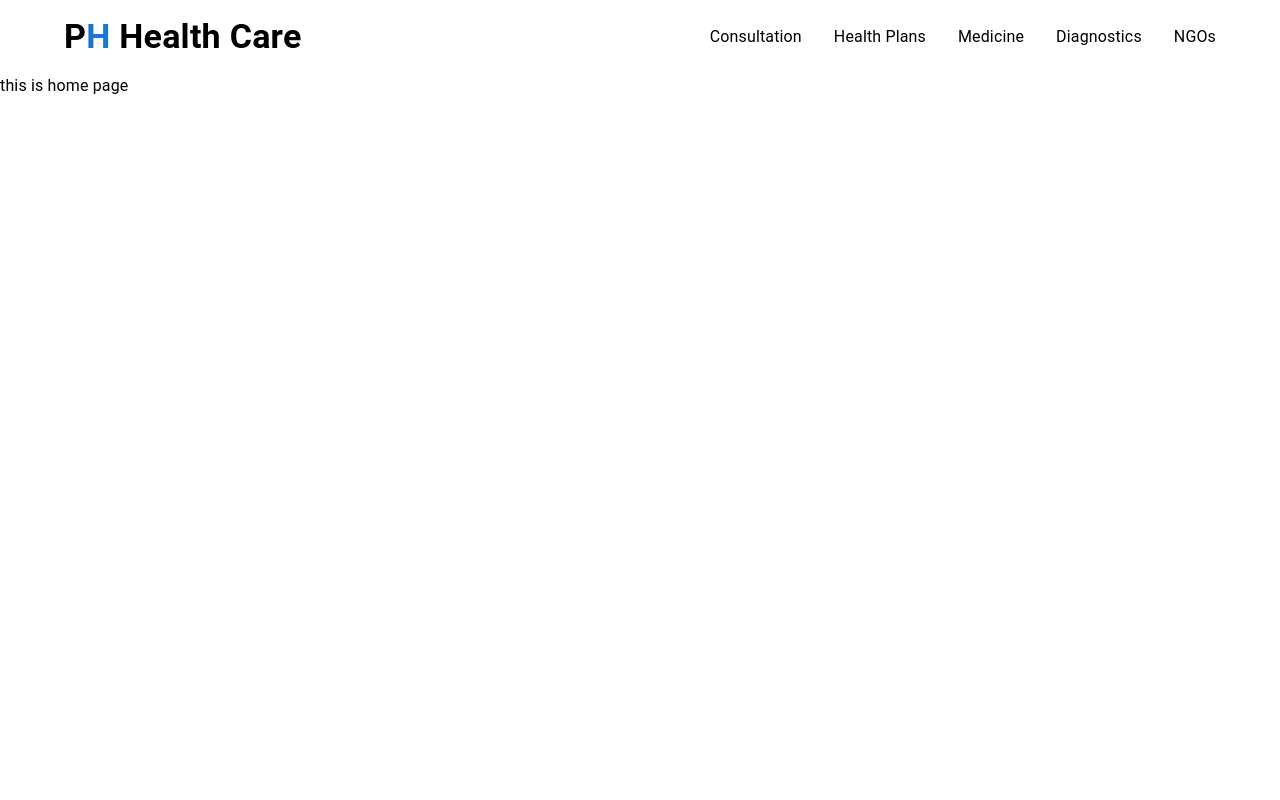
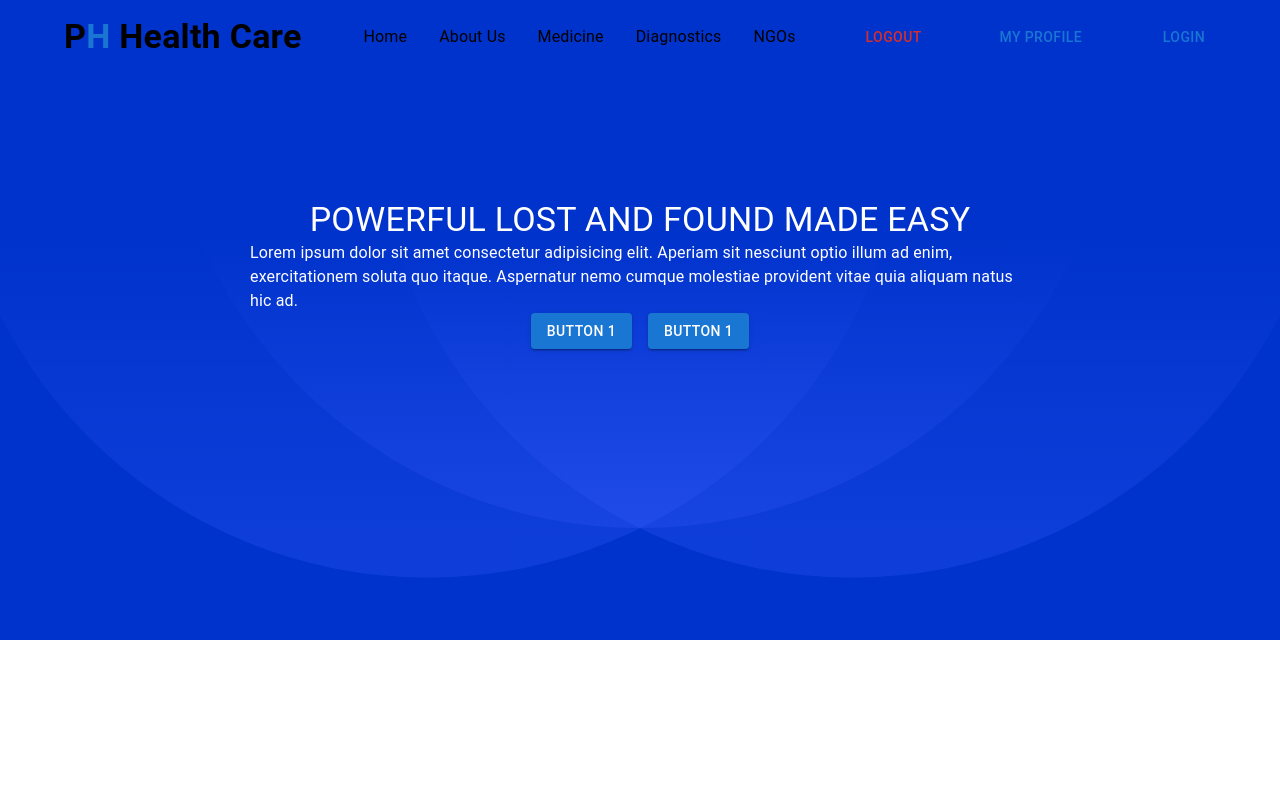
Before and after one commit to Shihab2022/Lost-And-Found, a Next.js app in the folder front-end/: page / in a window 1280 px wide. Shown: the top 800 px of the page. Built offline with nearby package versions, Linux system fonts and the light colour scheme.

Commit message:
create some code for hero section

```diff
--- /dev/null
+++ b/front-end/next.config.js
@@ -0,0 +1,13 @@
+/** @type {import('next').NextConfig} */
+const nextConfig = {
+  images: {
+    remotePatterns: [
+      {
+        protocol: "https",
+        hostname: "**",
+      },
+    ],
+  },
+};
+
+module.exports = nextConfig;
--- a/front-end/next.config.mjs
+++ /dev/null
@@ -1,4 +0,0 @@
-/** @type {import('next').NextConfig} */
-const nextConfig = {};
-
-export default nextConfig;
--- /dev/null
+++ b/front-end/src/app/(withCommonLayout)/about-us/page.tsx
@@ -0,0 +1,12 @@
+import { Typography } from "@mui/material";
+import React from "react";
+
+const AboutPage = () => {
+  return (
+    <div>
+      <Typography variant="h2"> this is about page</Typography>
+    </div>
+  );
+};
+
+export default AboutPage;
--- a/front-end/src/app/(withCommonLayout)/layout.tsx
+++ b/front-end/src/app/(withCommonLayout)/layout.tsx
@@ -1,13 +1,27 @@
 import Footer from "@/components/shared/Footer/Footer";
 import Navbar from "@/components/shared/Navbar/Navbar";
+import { Box } from "@mui/material";
 
 const CommonLayout = ({ children }: { children: React.ReactNode }) => {
   return (
-    <div>
-      <Navbar />
+    <Box sx={{ position: "relative" }}>
+      <Box
+        sx={{
+          background: "white",
+          position: "sticky",
+          top: 0,
+          left: 0,
+          width: "100%",
+        }}
+      >
+        <Box sx={{ position: "absolute", top: 0, left: 0, width: "100%" }}>
+          <Navbar />
+        </Box>
+      </Box>
+
       <div className="min-h-screen">{children}</div>
       <Footer />
-    </div>
+    </Box>
   );
 };
 
--- a/front-end/src/app/(withCommonLayout)/page.tsx
+++ b/front-end/src/app/(withCommonLayout)/page.tsx
@@ -1,9 +1,10 @@
+import Banner from "@/components/ui/HomePage/banner";
 import { Typography } from "@mui/material";
 
 const HomePage = () => {
   return (
     <>
-      <Typography> this is home page</Typography>
+      <Banner />
     </>
   );
 };
--- /dev/null
+++ b/front-end/src/assets/index.ts
@@ -0,0 +1,6 @@
+const assets = {
+    banner: require("./banar.svg"),
+
+};
+
+export default assets;
--- a/front-end/src/components/shared/Navbar/Navbar.tsx
+++ b/front-end/src/components/shared/Navbar/Navbar.tsx
@@ -4,10 +4,10 @@ import Link from "next/link";
 import dynamic from "next/dynamic";
 
 const Navbar = () => {
-  //   const AuthButton = dynamic(
-  //     () => import("@/components/ui/AuthButton/AuthButton"),
-  //     { ssr: false }
-  //   );
+  const AuthButton = dynamic(
+    () => import("@/components/ui/AuthButton/AuthButton"),
+    { ssr: false }
+  );
   return (
     <Container>
       <Stack
@@ -25,16 +25,18 @@ const Navbar = () => {
         </Typography>
 
         <Stack direction="row" justifyContent="space-between" gap={4}>
-          <Typography component={Link} href="/consultation">
-            Consultation
+          <Typography component={Link} href="/">
+            Home
           </Typography>
-          <Typography>Health Plans</Typography>
+          <Typography component={Link} href="/about-us">
+            About Us
+          </Typography>
           <Typography>Medicine</Typography>
           <Typography>Diagnostics</Typography>
           <Typography>NGOs</Typography>
         </Stack>
 
-        {/* <AuthButton /> */}
+        <AuthButton />
       </Stack>
     </Container>
   );
--- /dev/null
+++ b/front-end/src/components/ui/AuthButton/AuthButton.tsx
@@ -0,0 +1,31 @@
+// import { getUserInfo, removeUser } from "@/services/auth.services";
+import { Button } from "@mui/material";
+import Link from "next/link";
+import { useRouter } from "next/navigation";
+
+const AuthButton = () => {
+  //   const userInfo = getUserInfo();
+  const router = useRouter();
+  const handleLogOut = () => {
+    // removeUser();
+    router.refresh();
+  };
+  return (
+    <>
+      {/* {userInfo?.email ? ( */}
+      <>
+        <Button color="error" onClick={handleLogOut}>
+          Logout
+        </Button>
+        <Button>My Profile</Button>
+      </>
+      {/* ) : ( */}
+      <Button component={Link} href="/login">
+        Login
+      </Button>
+      {/* )} */}
+    </>
+  );
+};
+
+export default AuthButton;
--- /dev/null
+++ b/front-end/src/components/ui/HomePage/banner.tsx
@@ -0,0 +1,50 @@
+import assets from "@/assets";
+import { Box, Button, Stack, Typography } from "@mui/material";
+import Image from "next/image";
+import React from "react";
+const Banner = () => {
+  return (
+    <>
+      {/* <Box sx={{ position: "relative" }}> */}
+      {/* <Box sx={{ position: "absolute", top: 0, left: 0, width: "100%" }}> */}
+      <Image
+        src={assets?.banner}
+        //   width={1000}
+        height={500}
+        style={{
+          width: "100%",
+          height: "70%",
+        }}
+        alt="Banner Image"
+      />
+      {/* </Box> */}
+      <Box
+        sx={{
+          position: "absolute",
+          top: "20%",
+          marginX: "250px",
+          color: "white",
+        }}
+      >
+        <Stack justifyContent="center" alignItems="center">
+          <Typography variant="h4">
+            POWERFUL LOST AND FOUND MADE EASY
+          </Typography>
+          <Typography>
+            Lorem ipsum dolor sit amet consectetur adipisicing elit. Aperiam sit
+            nesciunt optio illum ad enim, exercitationem soluta quo itaque.
+            Aspernatur nemo cumque molestiae provident vitae quia aliquam natus
+            hic ad.
+          </Typography>
+          <Stack direction="row" spacing={2}>
+            <Button variant="contained">Button 1</Button>
+            <Button variant="contained">Button 1</Button>
+          </Stack>
+        </Stack>
+      </Box>
+      {/* </Box> */}
+    </>
+  );
+};
+
+export default Banner;
```
